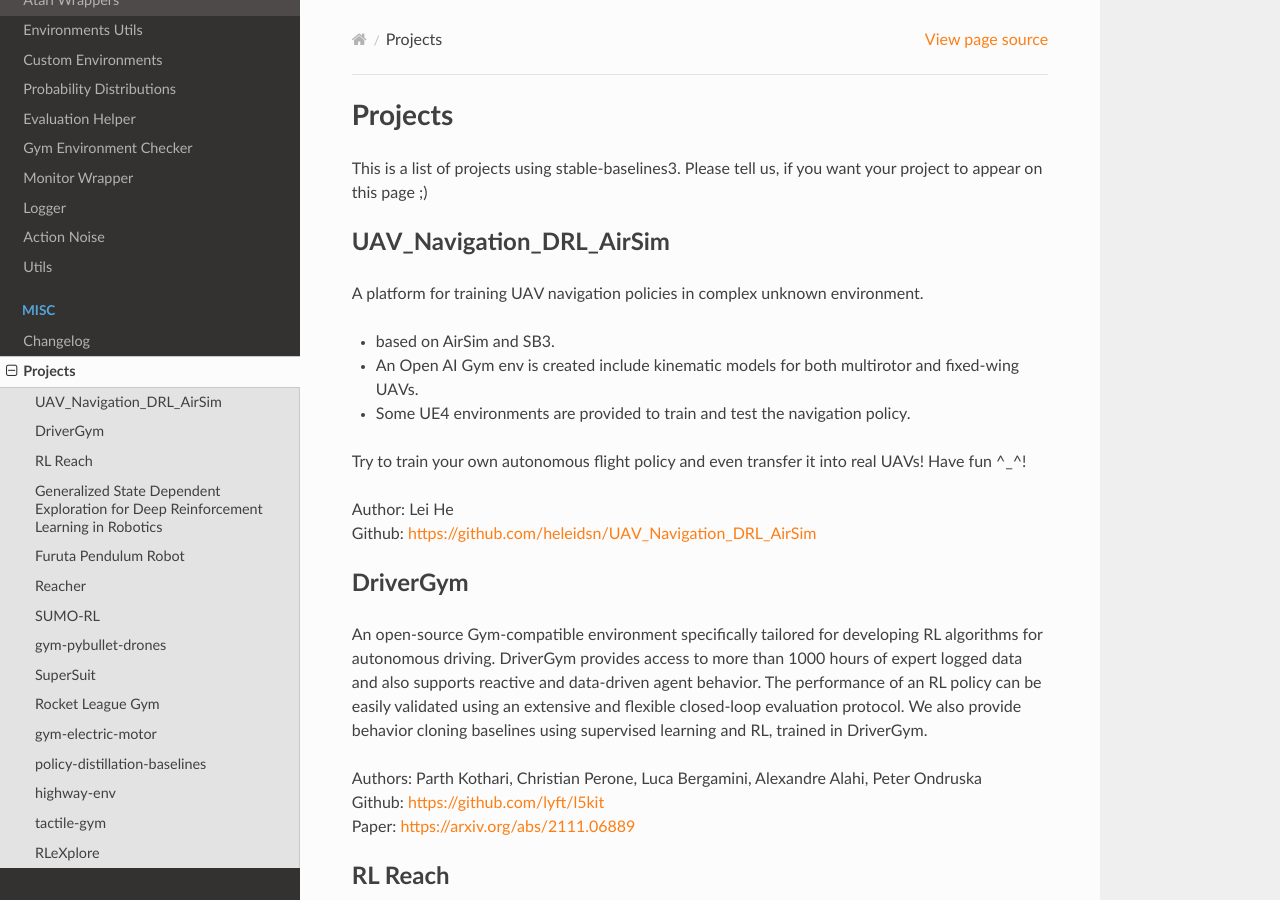
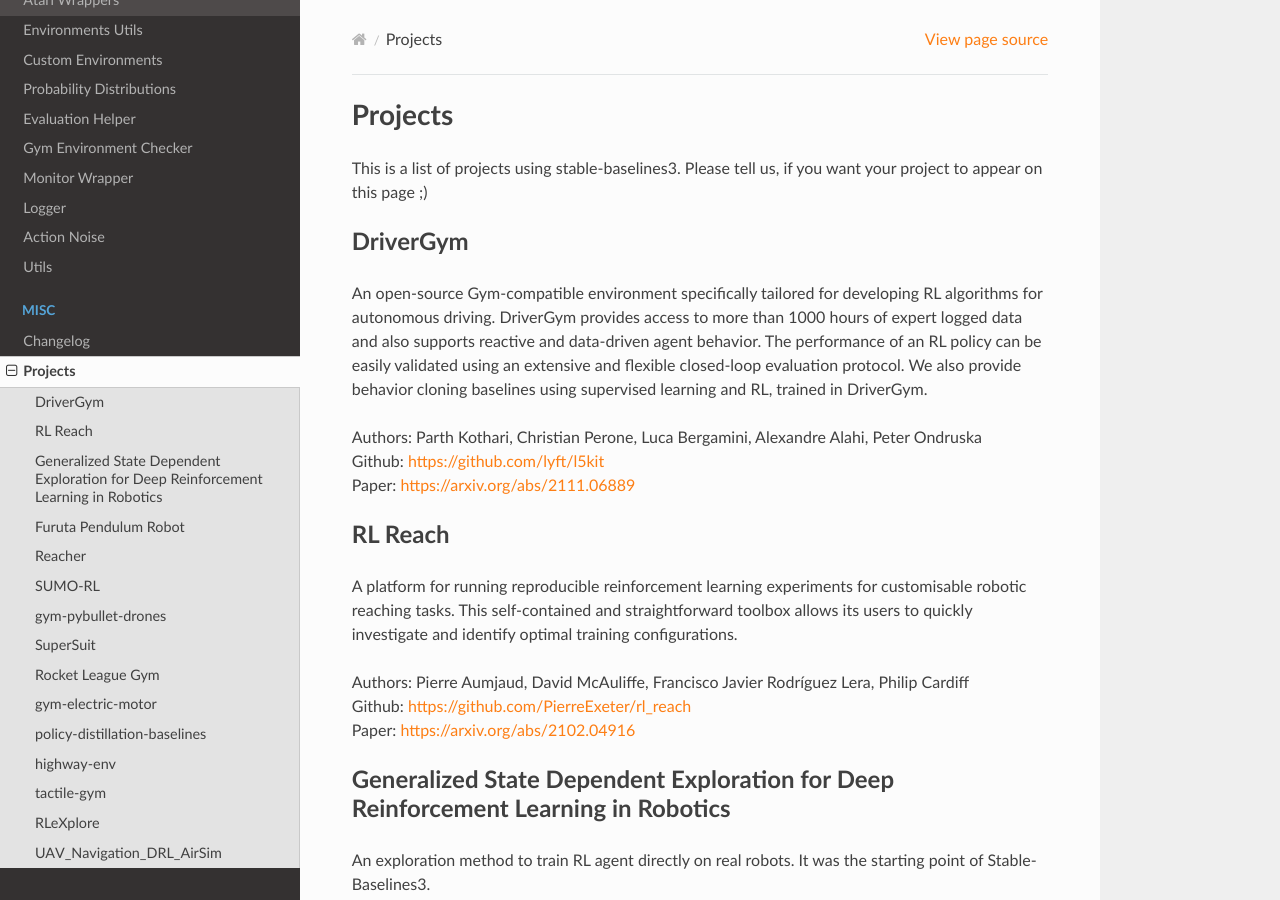
Before and after one commit to DLR-RM/stable-baselines3, a Sphinx documentation site: the page built from docs/misc/projects.rst, in a window 1280 px wide and 900 px high. Built offline with Sphinx 7.4.7 and the Read the Docs theme 2.0.0, drawn with Linux system fonts in a browser that asks for light colours; pages that are not in the unit, such as notebooks, are missing from menus; some of the changed text lies outside the part shown.

```diff
--- a/docs/misc/projects.rst
+++ b/docs/misc/projects.rst
@@ -5,21 +5,6 @@ Projects
 
 This is a list of projects using stable-baselines3.
 Please tell us, if you want your project to appear on this page ;)
-
-UAV_Navigation_DRL_AirSim
----------
-
-A platform for training UAV navigation policies in complex unknown environment.
-
-- based on AirSim and SB3.
-- An Open AI Gym env is created include kinematic models for both multirotor and fixed-wing UAVs.
-- Some UE4 environments are provided to train and test the navigation policy.
-
-Try to train your own autonomous flight policy and even transfer it into real UAVs! Have fun ^_^!
-
-| Author: Lei He
-| Github: https://github.com/heleidsn/UAV_Navigation_DRL_AirSim
-
 
 DriverGym
 ---------
```
Also changed, not shown: other parts of docs/misc/projects.rst (+15 -0 lines).
